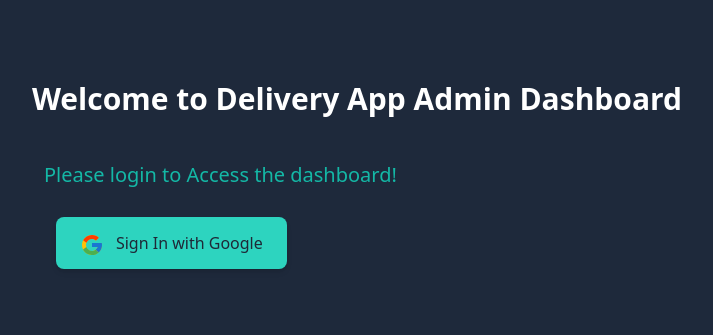
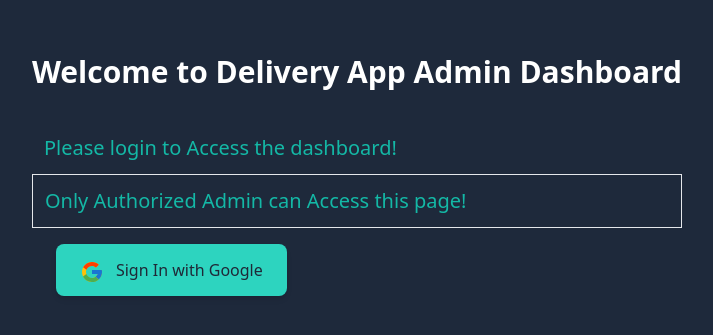
Before and after one commit to Usmaelabdureman/delivery-app-admin-dashboard, a Next.js app: page / in a window 1280 px wide. Shown: the part 225-560 px from the top of the page, without its empty margins (283-996 px from the left). Built offline with nearby package versions, Linux system fonts and the light colour scheme; no server answers.

Commit message:
added config

```diff
--- a/components/Layout.js
+++ b/components/Layout.js
@@ -16,6 +16,9 @@ export default function Layout({ children }) {
         </div>
         <div className="row-span-2 ">
         <h2 className="text-xl m-3 ml-3 text-teal-500">Please login to Access the dashboard!</h2>
+        <div className="border border-solid via-orange-300">
+        <h2 className="text-xl m-3 ml-3 text-teal-500 ">Only Authorized Admin can Access this page!</h2>
+        </div>
         </div>
         <div className="row-span-2 ">
         <div className="flex items-center ml-6">
--- a/next.config.js
+++ b/next.config.js
@@ -2,6 +2,7 @@
 module.exports = {
   reactStrictMode: true,
   images: {
-    domains: ['lh3.googleusercontent.com'],
+    domains: ['lh3.googleusercontent.com','res.cloudinary.com'],
+
   },
 };
--- a/package.json
+++ b/package.json
@@ -1,5 +1,5 @@
 {
-  "name": "ecommerce-admin",
+  "name": "delivery-app-admin-dashboard",
   "version": "0.1.0",
   "private": true,
   "scripts": {
--- a/pages/api/users.js
+++ b/pages/api/users.js
@@ -1,8 +1,10 @@
 import {mongooseConnect} from "@/lib/mongoose";
 import Users from "@/models/User";
+import { isAdminRequest } from "./auth/[...nextauth]";
 
 
 export default async function handler(req,res) {
+  await isAdminRequest();
   await mongooseConnect();
   res.json(await Users.find());
 }
```
Also changed, not shown: layout/layout.js (deleted, +0 -23 lines).
